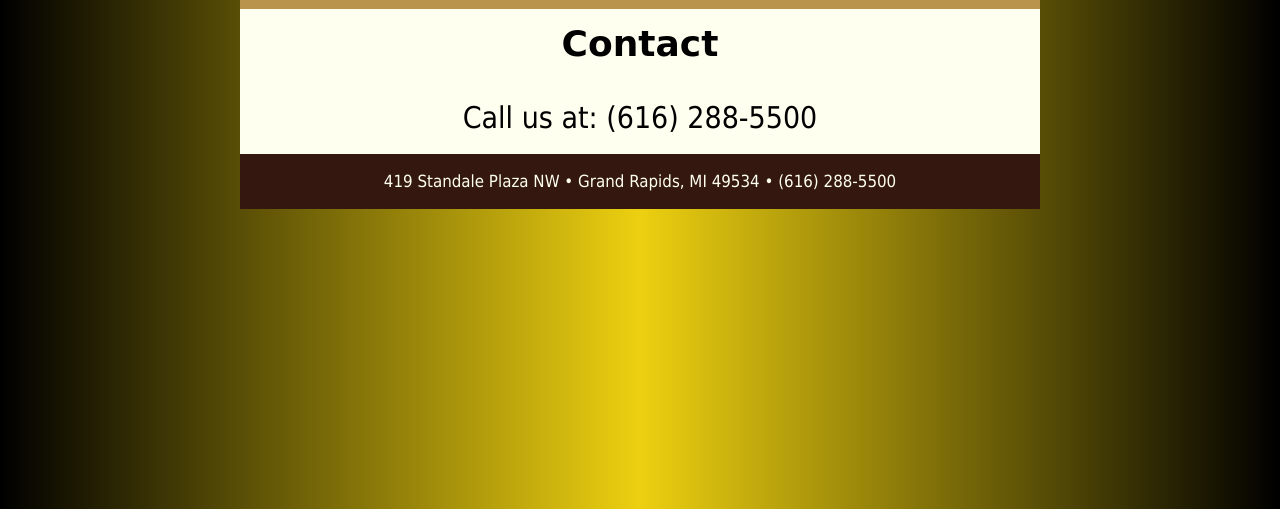
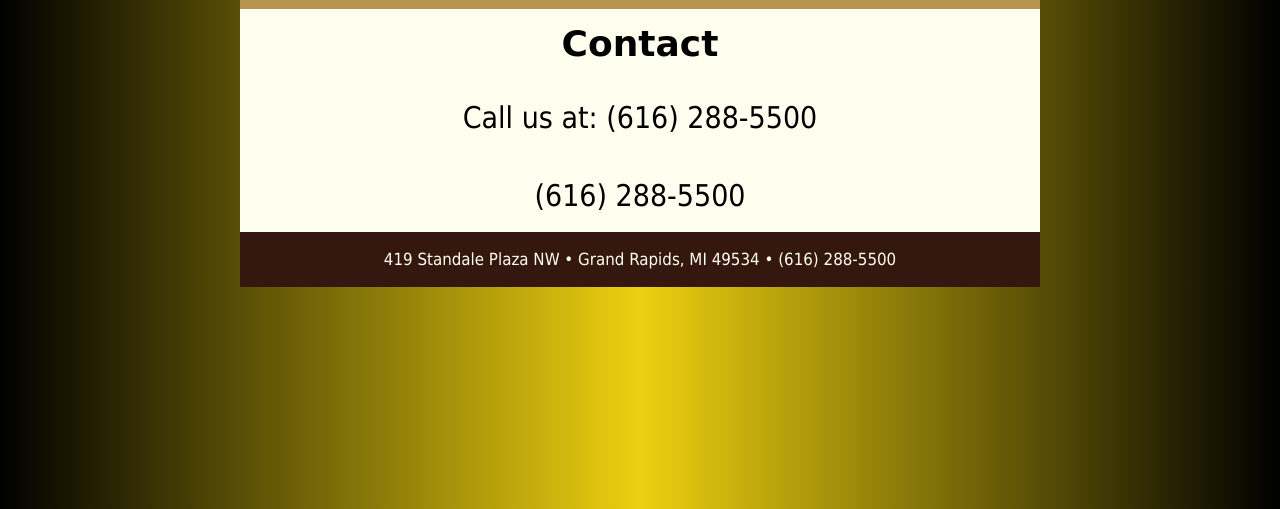
Before and after one commit to CleopatrasHookahLounge/CleopatrasHookahLounge, a plain HTML site: page contact.html in a window 1280 px wide. Shown: the part 291-800 px from the top of the page. Drawn offline with nearby package versions, Linux system fonts and the light colour scheme; a web font is replaced by a local one.

Commit message:
Changed contact.html format

```diff
--- a/contact.html
+++ b/contact.html
@@ -49,7 +49,7 @@
          <article>
             <h2 id="contentstart" class="topTitle">Contact</h2>
             <p class="call">Call us at: (616) 288-5500</p>
-
+             <p class="call">(616) 288-5500</p>
 
          </article>
          <footer>
```
